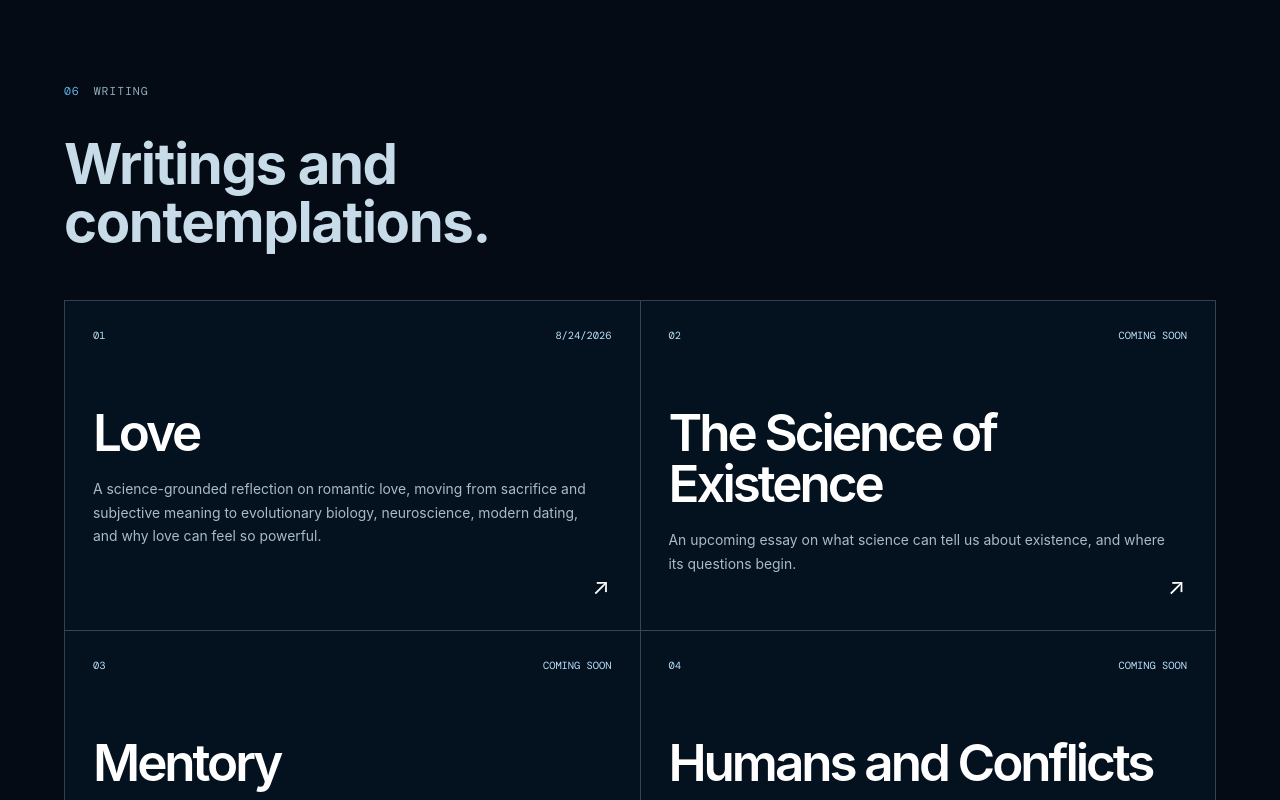
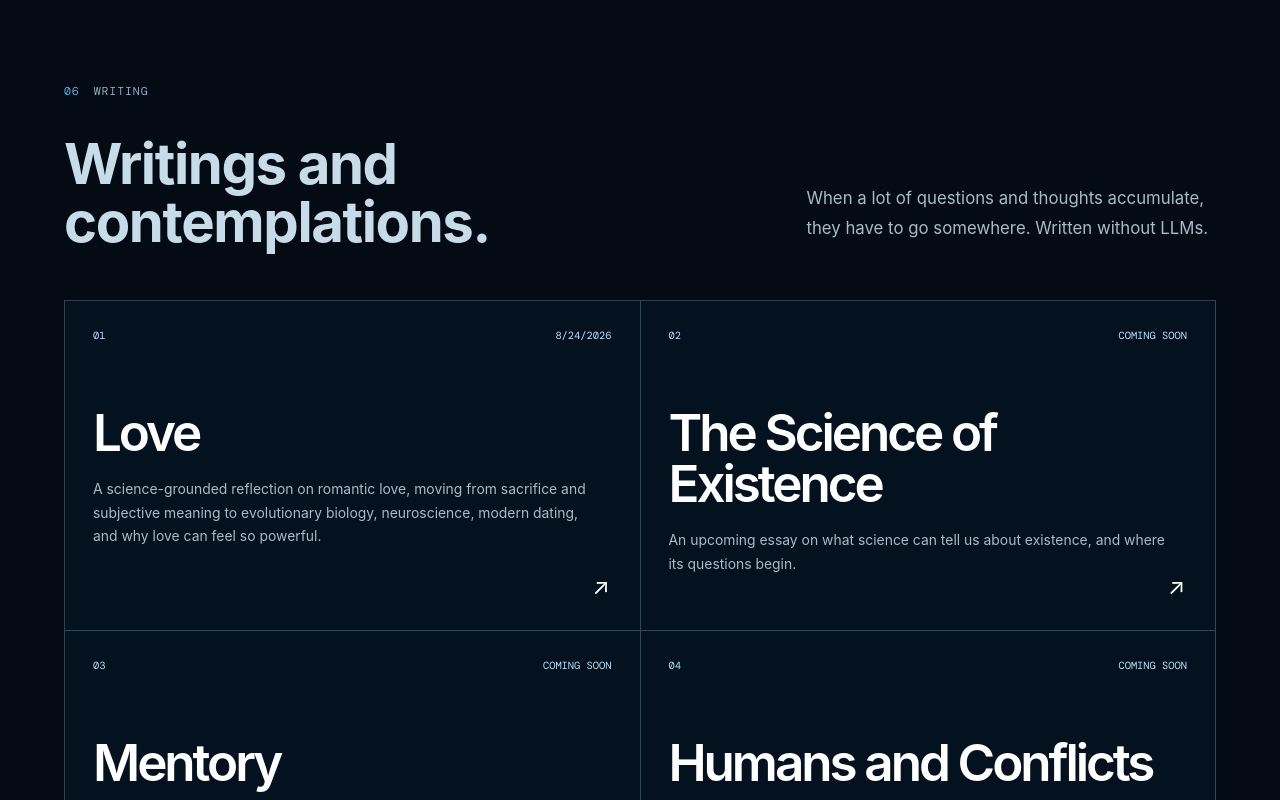
Before and after one commit to Hasan-Abbani/hasan-abbani-portfolio, a React (Vite) app: page / in a window 1280 px wide. Shown: the part 5620-6420 px from the top of the page. Built offline with nearby package versions, Linux system fonts and the light colour scheme; a web font is replaced by a local one.

Commit message:
Update resume and writing introduction

```diff
--- a/src/sections/Writing.jsx
+++ b/src/sections/Writing.jsx
@@ -10,7 +10,10 @@ export default function Writing() {
   return (
     <section id="writing" className="page-section writing-section">
       <div className="section-label light"><span>06</span><p>Writing</p></div>
-      <div className="section-heading split"><h2>Writings and contemplations.</h2></div>
+      <div className="section-heading split">
+        <h2>Writings and contemplations.</h2>
+        <p>When a lot of questions and thoughts accumulate, they have to go somewhere. Written without LLMs.</p>
+      </div>
       <div className="writing-grid">
         {posts.map((post, index) => {
           const externalUrl = externalLinks[post.slug];
```
Also changed, not shown: 1 other file (tests, documents, lock files or other folders).
